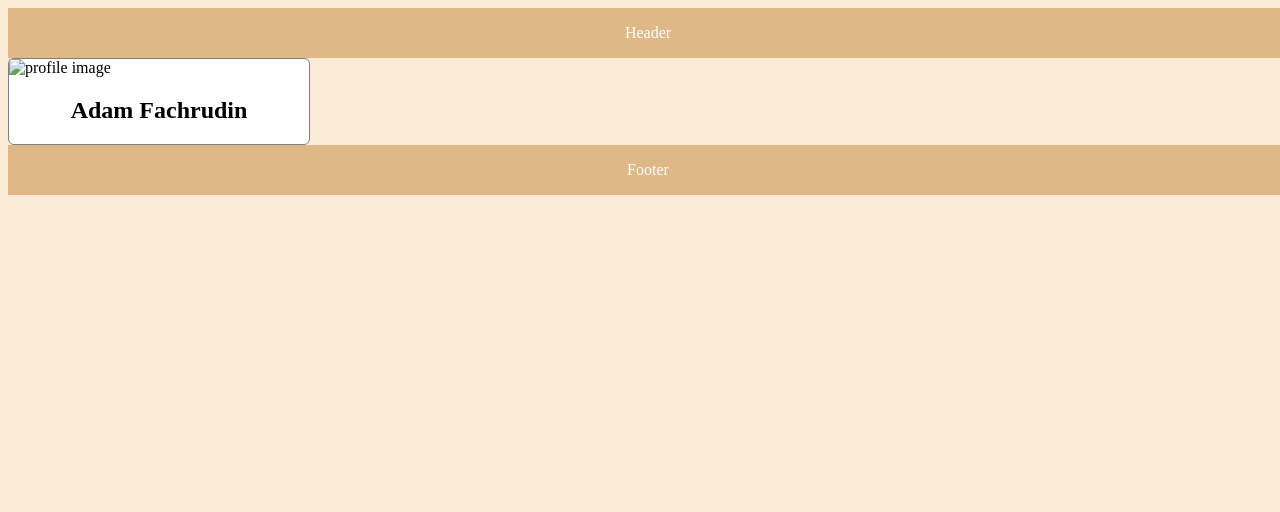
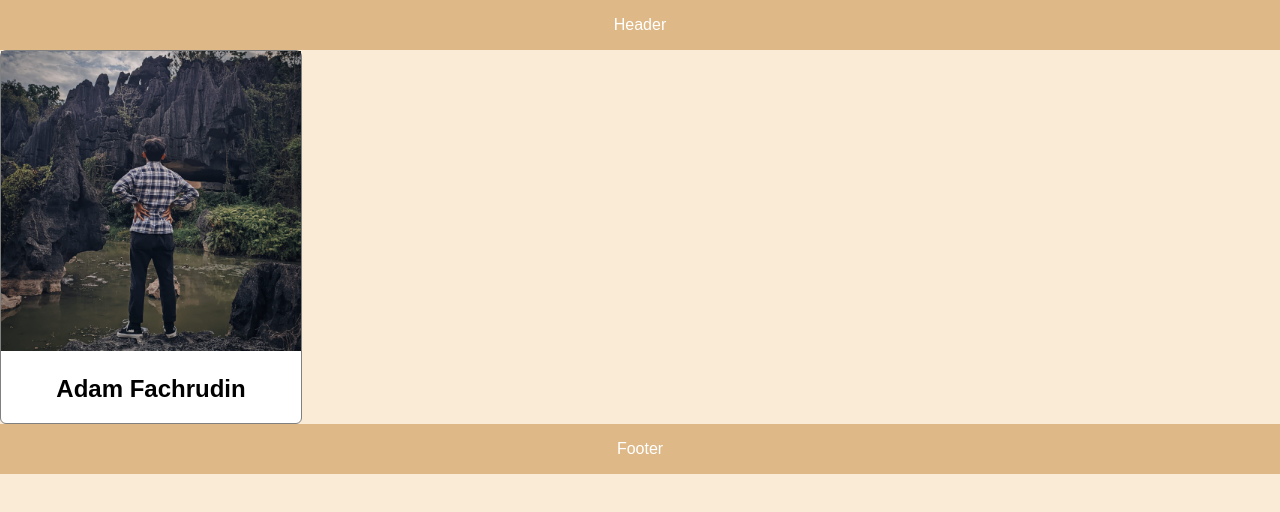
Before and after one commit to 60900121033/Tugas-3-Kakas-Adam, a plain HTML site: page index.html in a window 1280 px wide. Drawn offline with Linux system fonts and the light colour scheme.

Commit message:
Changed style for selector body to make the layout prettier, and changed font to Arial

```diff
--- a/index.html
+++ b/index.html
@@ -4,8 +4,11 @@
         <style>
             body {
                 width: 100%;
-                margin: 30 px;
+                height: 100%;
+                margin: 0px;
+                padding: 0px;
                 background-color: antiquewhite;
+                font-family: Arial, Helvetica, sans-serif;
             }
 
             #profile-container{
@@ -46,7 +49,7 @@
     <body>
         <div id="header">Header</div>
         <div id="profile-container">
-            <img id="profile-image" src="adam.png" alt="profile image"/>
+            <img id="profile-image" src="adam.jpeg" alt="profile image"/>
             <h2 id="profile-name">Adam Fachrudin</h2>
         </div>
         <div id="footer">Footer</div>
```
